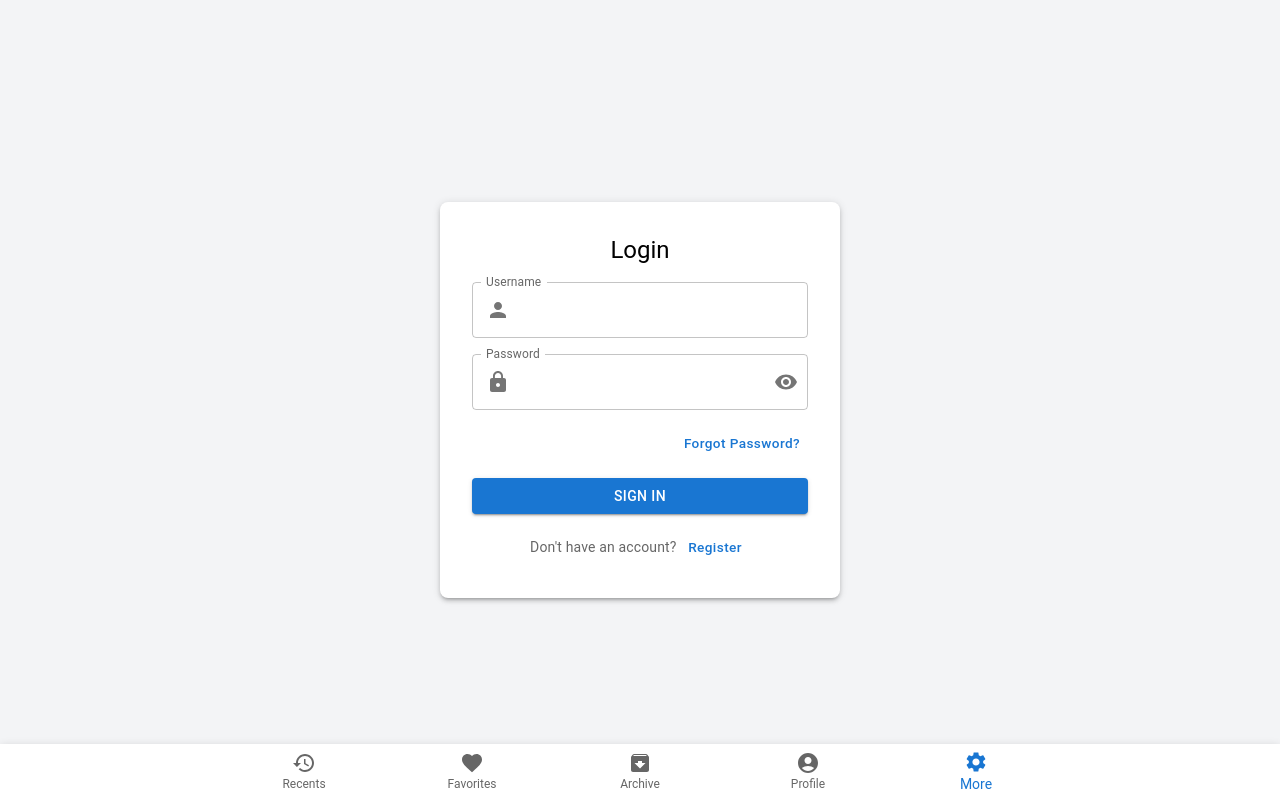
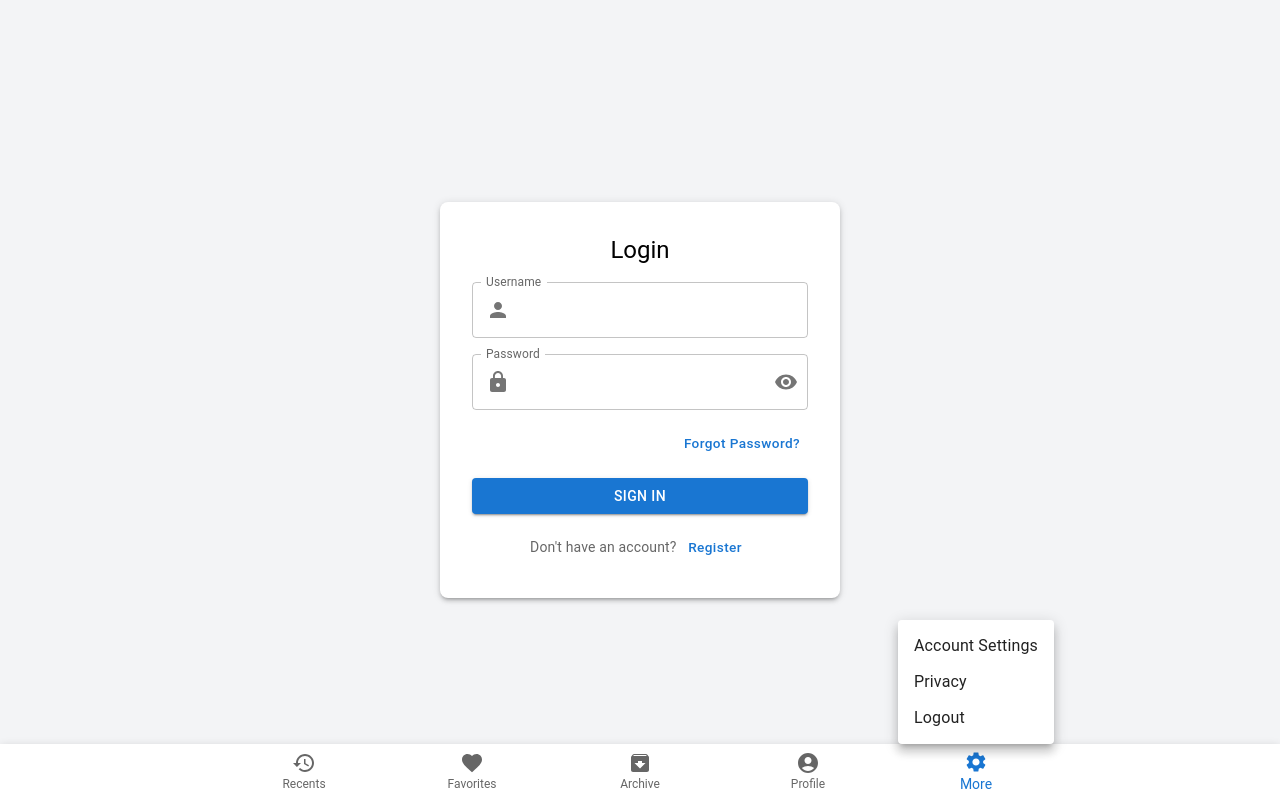
Before and after one commit to simanto848/laravel_social_media_frontend, a React (Vite) app: page / in a window 1280 px wide. Both pictures are taken after a click on the button "More". Built offline with nearby package versions, Linux system fonts and the light colour scheme.

Commit message:
Clean the layout by separating the hooks and bottom part of navigation

```diff
--- /dev/null
+++ b/src/components/BottomNav.jsx
@@ -0,0 +1,62 @@
+import React, { useState } from 'react';
+import Paper from '@mui/material/Paper';
+import BottomNavigation from '@mui/material/BottomNavigation';
+import BottomNavigationAction from '@mui/material/BottomNavigationAction';
+import Menu from '@mui/material/Menu';
+import MenuItem from '@mui/material/MenuItem';
+
+// Icons
+import RestoreIcon from '@mui/icons-material/Restore';
+import FavoriteIcon from '@mui/icons-material/Favorite';
+import ArchiveIcon from '@mui/icons-material/Archive';
+import AccountCircleIcon from '@mui/icons-material/AccountCircle';
+import SettingsIcon from '@mui/icons-material/Settings';
+
+// Custom Hook
+import { useSettingsMenu } from '../hooks/useSettingsMenu';
+
+export default function BottomNav() {
+  const [value, setValue] = useState(0);
+  const { anchorEl, openMenu, closeMenu } = useSettingsMenu();
+
+  return (
+    <>
+      <Paper
+        sx={{ position: 'fixed', bottom: 0, left: 0, right: 0 }}
+        elevation={3}
+      >
+        <BottomNavigation
+          showLabels
+          value={value}
+          onChange={(event, newValue) => setValue(newValue)}
+        >
+          <BottomNavigationAction label="Recents" icon={<RestoreIcon />} />
+          <BottomNavigationAction label="Favorites" icon={<FavoriteIcon />} />
+          <BottomNavigationAction label="Archive" icon={<ArchiveIcon />} />
+          <BottomNavigationAction
+            label="Profile"
+            icon={<AccountCircleIcon />}
+          />
+          <BottomNavigationAction
+            label="More"
+            icon={<SettingsIcon />}
+            onClick={openMenu}
+          />
+        </BottomNavigation>
+      </Paper>
+
+      {/* Settings Dropdown Menu */}
+      <Menu
+        anchorEl={anchorEl}
+        open={Boolean(anchorEl)}
+        onClose={closeMenu}
+        anchorOrigin={{ vertical: 'top', horizontal: 'center' }}
+        transformOrigin={{ vertical: 'bottom', horizontal: 'center' }}
+      >
+        <MenuItem onClick={closeMenu}>Account Settings</MenuItem>
+        <MenuItem onClick={closeMenu}>Privacy</MenuItem>
+        <MenuItem onClick={closeMenu}>Logout</MenuItem>
+      </Menu>
+    </>
+  );
+}
--- /dev/null
+++ b/src/hooks/useSettingsMenu.js
@@ -0,0 +1,10 @@
+import { useState } from 'react';
+
+export const useSettingsMenu = () => {
+  const [anchorEl, setAnchorEl] = useState(null);
+
+  const openMenu = (event) => setAnchorEl(event.currentTarget);
+  const closeMenu = () => setAnchorEl(null);
+
+  return { anchorEl, openMenu, closeMenu };
+};
--- a/src/layout.jsx
+++ b/src/layout.jsx
@@ -1,43 +1,12 @@
-import React, { useState } from 'react';
+import React from 'react';
 import Box from '@mui/material/Box';
-import CssBaseline from '@mui/material/CssBaseline';
-import BottomNavigation from '@mui/material/BottomNavigation';
-import BottomNavigationAction from '@mui/material/BottomNavigationAction';
-import RestoreIcon from '@mui/icons-material/Restore';
-import FavoriteIcon from '@mui/icons-material/Favorite';
-import ArchiveIcon from '@mui/icons-material/Archive';
-import Paper from '@mui/material/Paper';
-import AccountCircleIcon from '@mui/icons-material/AccountCircle';
-import SettingsIcon from '@mui/icons-material/Settings';
+import BottomNav from './components/BottomNav';
 
 export default function CustomLayout({ children }) {
-  const [value, setValue] = useState(0);
-
   return (
     <Box sx={{ display: 'flex', flexDirection: 'column', minHeight: '100vh' }}>
-      {/* <CssBaseline /> */}
       <Box sx={{ flexGrow: 1 }}>{children}</Box>
-      <Paper
-        sx={{ position: 'fixed', bottom: 0, left: 0, right: 0 }}
-        elevation={3}
-      >
-        <BottomNavigation
-          showLabels
-          value={value}
-          onChange={(event, newValue) => {
-            setValue(newValue);
-          }}
-        >
-          <BottomNavigationAction label="Recents" icon={<RestoreIcon />} />
-          <BottomNavigationAction label="Favorites" icon={<FavoriteIcon />} />
-          <BottomNavigationAction label="Archive" icon={<ArchiveIcon />} />
-          <BottomNavigationAction
-            label="Profile"
-            icon={<AccountCircleIcon />}
-          />
-          <BottomNavigationAction label="More" icon={<SettingsIcon />} />
-        </BottomNavigation>
-      </Paper>
+      <BottomNav />
     </Box>
   );
 }
```
